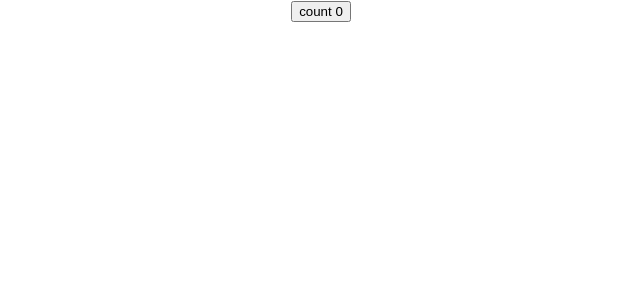
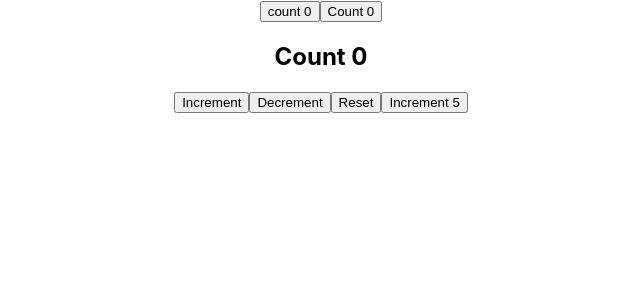
Before and after one commit to priyan1995/React-hooks, a React (Create React App) app: page / in a window 1280 px wide. Shown: the top 300 px of the page, without its empty margins (319-959 px from the left). Built offline with nearby package versions, Linux system fonts and the light colour scheme.

Commit message:
adding increment button

```diff
--- a/src/App.js
+++ b/src/App.js
@@ -1,10 +1,14 @@
 import './App.css';
 import ClassCounter from './components/ClassCounter';
+import { HookCounter } from './components/HookCount';
+import { HookCounterTwo } from './components/HookCounterTwo';
 
 function App() {
   return (
     <div className="App">
       <ClassCounter />
+      <HookCounter />
+      <HookCounterTwo />
     </div>
   );
 }
--- /dev/null
+++ b/src/components/HookCount.jsx
@@ -0,0 +1,13 @@
+import React, { useState } from 'react';
+
+export const HookCounter = () => {
+
+    const  [count, setCount] = useState(0)
+
+    return(
+        <>
+            <button onClick={() => setCount(count + 1)} >Count {count}</button>
+        </>
+    )
+
+}
--- /dev/null
+++ b/src/components/HookCounterTwo.jsx
@@ -0,0 +1,28 @@
+import React, { useState } from 'react';
+
+export const HookCounterTwo = () => {
+
+    const initialCount = 0
+
+    const [count, setCount] = useState(initialCount)
+
+    const incrementFive = () => {
+        for (let i = 0; i<5; i++){
+            setCount(prevCount => prevCount + 1)
+        }
+    }
+
+    return(
+        <>
+
+        <h2>Count {count}</h2>
+
+        <button onClick={() => setCount(count+1)}>Increment</button>
+        <button onClick={() => setCount(count-1)}>Decrement</button>
+        <button onClick={() => setCount(initialCount)}>Reset</button>
+        <button onClick={incrementFive}>Increment 5</button>
+
+
+        </>
+    )
+}
```
